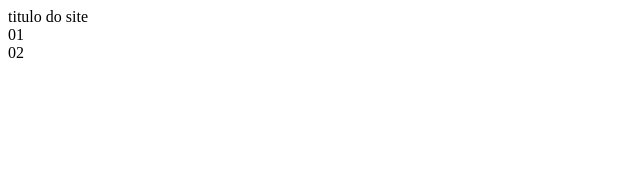
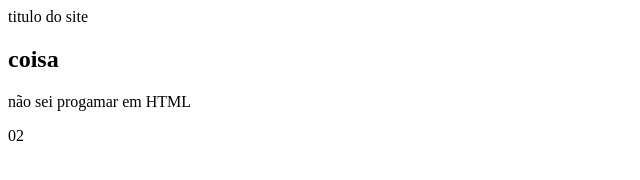
Before and after one commit to DhiolenoRodrigues/projeto_site, a plain HTML site: page index.html in a window 1280 px wide. Shown: the whole page, without its empty margins (0-640 px from the left). Drawn offline with Linux system fonts and the light colour scheme.

Commit message:
comecei tstes nas ramificaçoes

```diff
--- a/index.html
+++ b/index.html
@@ -3,7 +3,7 @@
 <head>
     <meta charset="UTF-8">
     <meta name="viewport" content="width=device-width, initial-scale=1.0">
-    <title>Dhio CE</title>
+    <title>Dhio CE mudando </title>
 </head>
 <body>
     <main>
@@ -11,7 +11,8 @@
             titulo do site
         </head>
         <article>
-            01
+            <h2>coisa</h2>
+            <p>não sei progamar em HTML</p>
         </article>
         <article>
             02
```
